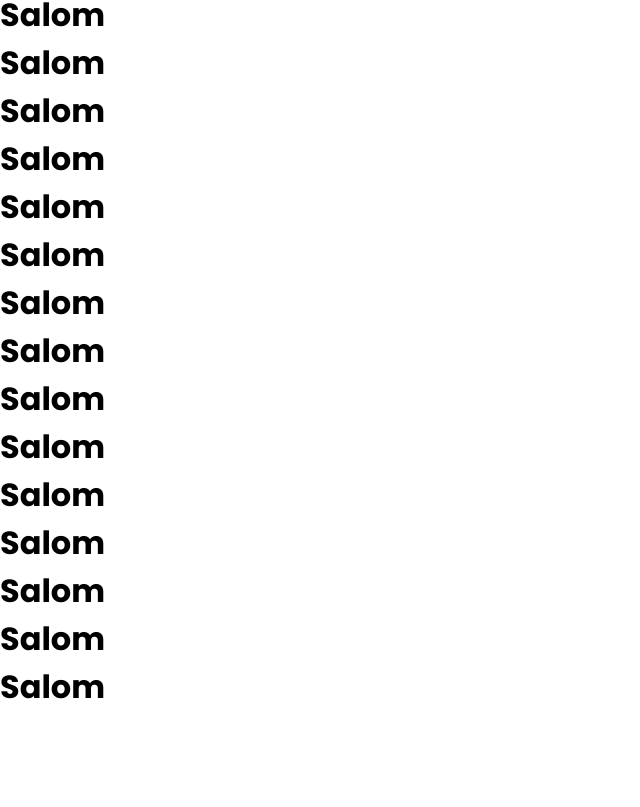
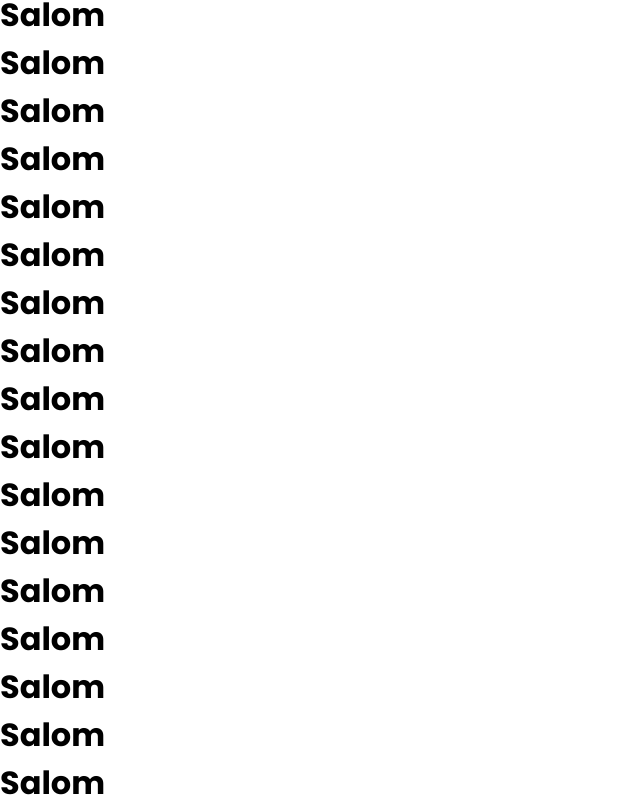
Before and after one commit to Mahkamov9/Fast_food-react, a React (Create React App) app: page / in a window 1280 px wide. Shown: the part 4901-5708 px from the top of the page, without its empty margins (0-640 px from the left). Before the commit the page ends 5612 px from the top, so only its background shows below. Built offline with nearby package versions, Linux system fonts and the light colour scheme.

Commit message:
asfggqaaaaaaaaaaaaaaaaaaaaaaaaaaaaaaaaaaaaaaaa

```diff
--- a/src/Components/Menu/Menu.jsx
+++ b/src/Components/Menu/Menu.jsx
@@ -54,6 +54,8 @@ export default function Menu() {
             <h1>Salom</h1>
             <h1>Salom</h1>
             <h1>Salom</h1>
+            <h1>Salom</h1>
+            <h1>Salom</h1>
         </>
     )
 }
```
